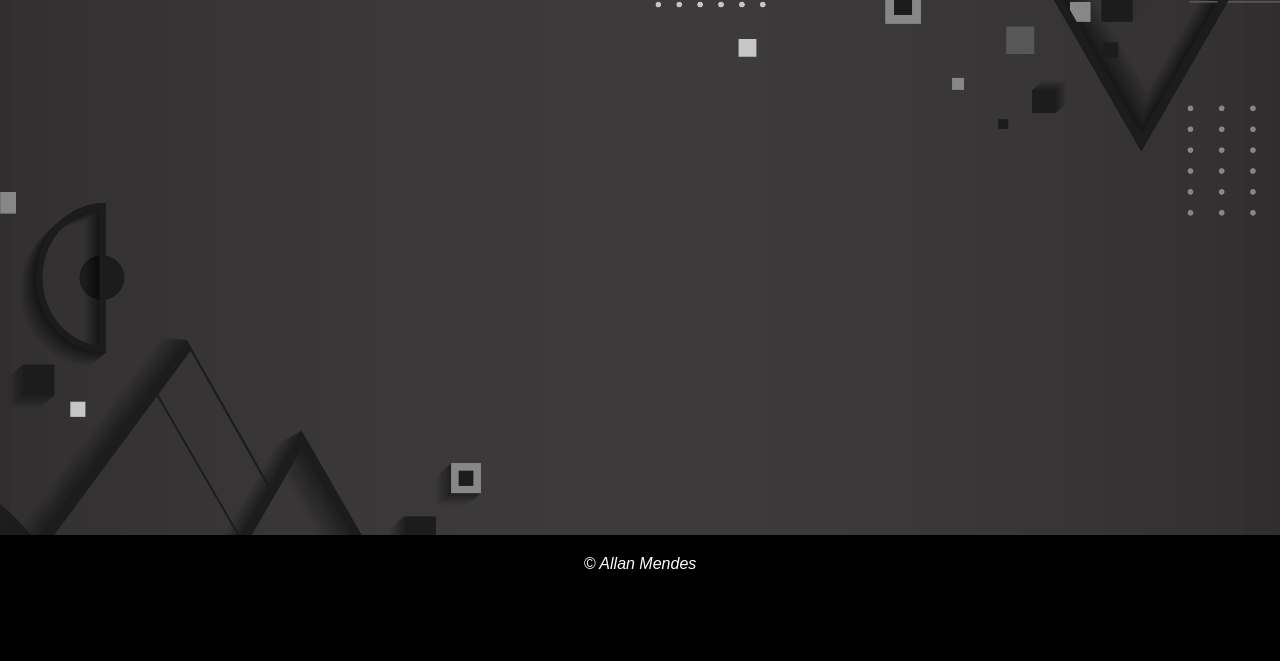
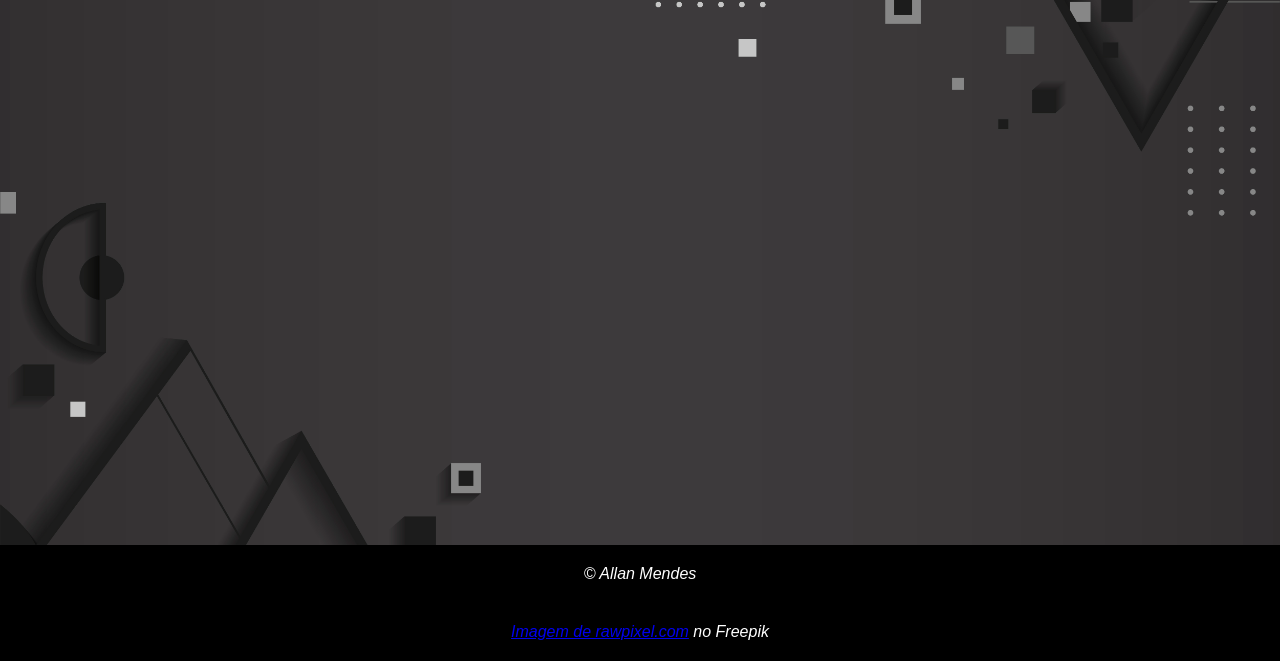
Before and after one commit to allan516/pag-contato, a plain HTML site: page index.html in a window 1280 px wide. Shown: the part 245-906 px from the top of the page. Before the commit the page ends 838 px from the top, so only its background shows below. Drawn offline with nearby package versions, Linux system fonts and the light colour scheme.

Commit message:
créditos na imagem

```diff
--- a/estilos/style.css
+++ b/estilos/style.css
@@ -60,7 +60,6 @@ main > section {
 
 footer {
     position: absolute;
-    top: calc(100% - 20px);
     height: 53.5px;
     width: 100%;
     background-color: black;
@@ -71,4 +70,5 @@ footer > p {
     font-style: italic;
     text-align: center;
     padding: 20px;
+    background-color: black;
 }
--- a/index.html
+++ b/index.html
@@ -35,6 +35,7 @@
     </main>
     <footer>
         <p> &copy; Allan Mendes</p>
+        <p><a href="https://br.freepik.com/vetores-gratis/espaco-criativo-design-geometrico_4159942.htm#query=background%20portfolio&position=3&from_view=keyword&track=ais">Imagem de rawpixel.com</a> no Freepik</p>
     </footer>
 
     <script>
```
